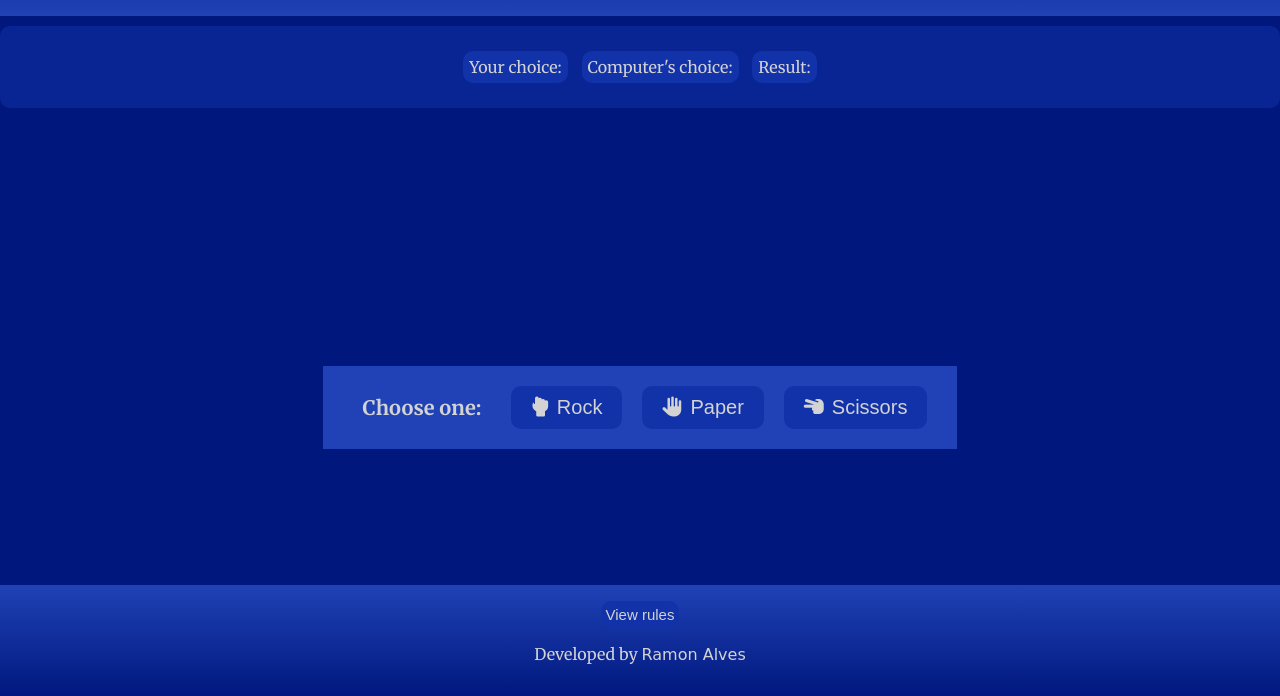
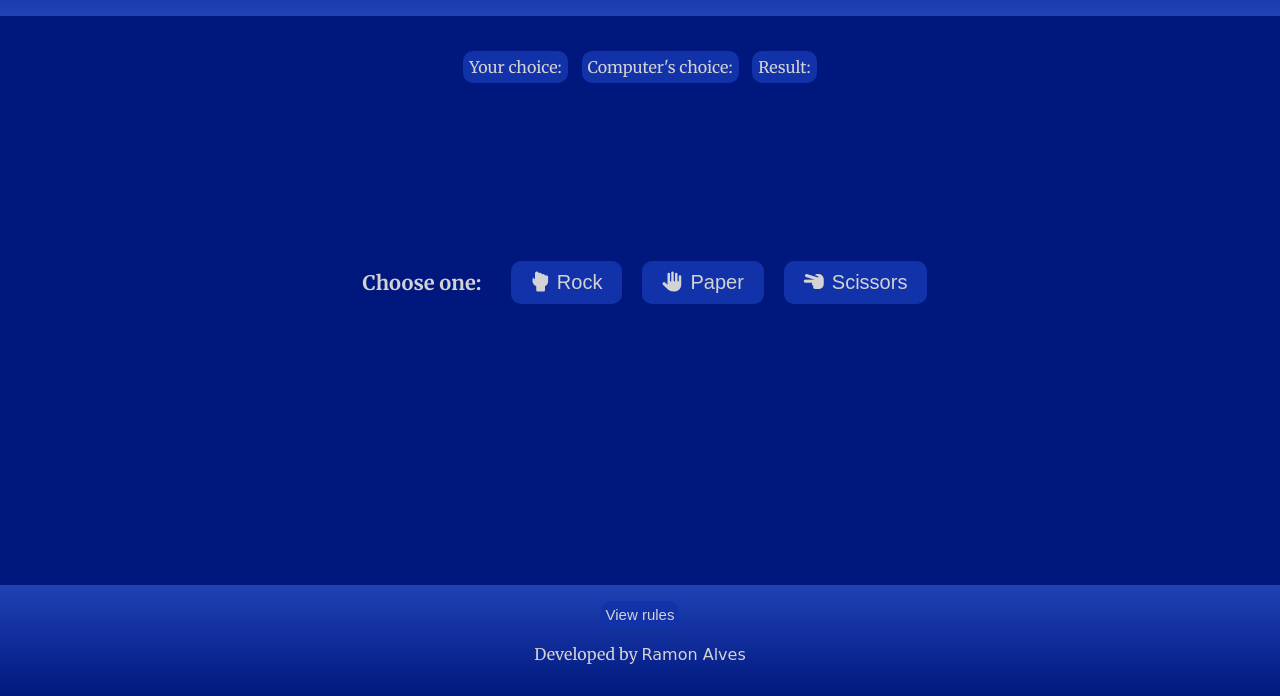
Before and after one commit to RamonVeirone/Rock-Paper-Scissors-Project, a plain HTML site: page index.html in a window 1280 px wide. Shown: the part 104-800 px from the top of the page. Drawn offline with Linux system fonts and the light colour scheme.

Commit message:
💄 style: adiciona ajuste nas cores e na posição das escolhas

```diff
--- a/styles.css
+++ b/styles.css
@@ -32,7 +32,6 @@ main {
 #result {
     text-align: center;
     padding: 20px;
-    background-color: rgba(18, 50, 169, 0.5);
     margin: 10px 0;
     border-radius: 10px;
 }
@@ -49,12 +48,12 @@ main {
 }
 
 #choices {
-    background-color: #2042b6;
     display: flex;
     flex-direction: row;
     justify-content: center;
     align-items: center;
     padding: 20px;
+    margin-bottom: 250px;
 }
 
 #choices button {
```
